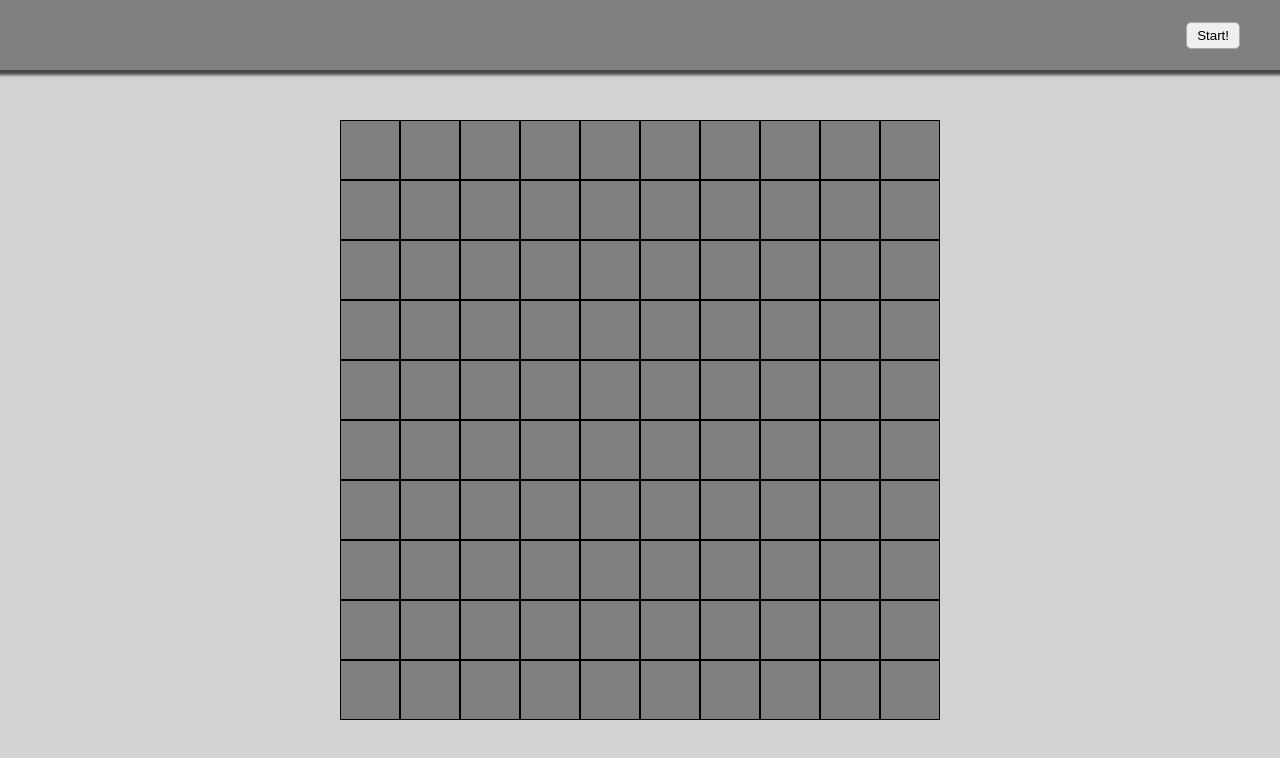
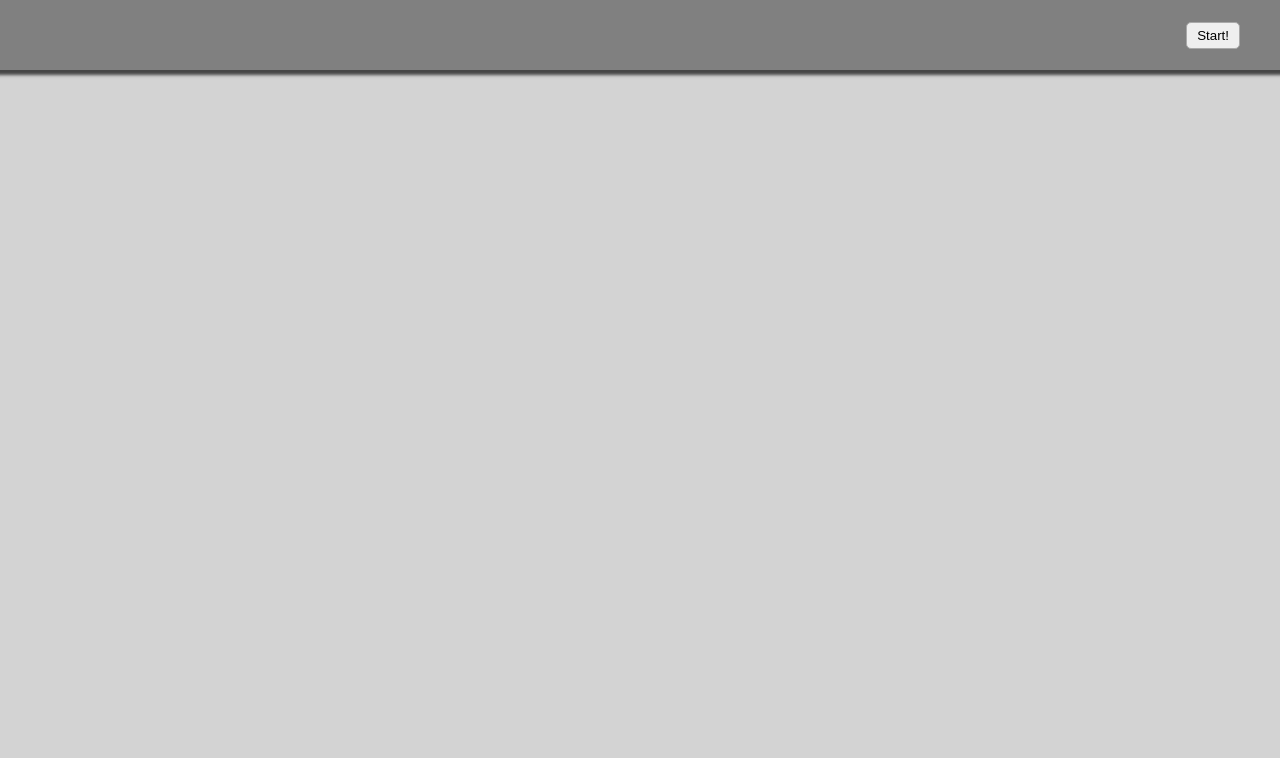
Before and after one commit to francescorossi1/js-campominato-grid, a plain HTML site: page index.html in a window 1280 px wide. Drawn offline with Linux system fonts and the light colour scheme.

Commit message:
milestone 2 completed

```diff
--- a/css/style.css
+++ b/css/style.css
@@ -18,6 +18,7 @@ body{
     padding: 5px 10px;
     border-radius: 5px;
     border: 1px solid darkgray;
+    cursor: pointer;
 
 }
 
@@ -49,5 +50,5 @@ body{
 }
 
 .cell.clicked {
-    background-color: red;
+    background-color: white;
 }
--- a/index.html
+++ b/index.html
@@ -16,106 +16,7 @@
     <main>
         <div class="container">
             <div id="grid">
-                <div class="cell"></div>
-                <div class="cell"></div>
-                <div class="cell"></div>
-                <div class="cell"></div>
-                <div class="cell"></div>
-                <div class="cell"></div>
-                <div class="cell"></div>
-                <div class="cell"></div>
-                <div class="cell"></div>
-                <div class="cell"></div>
-                <div class="cell"></div>
-                <div class="cell"></div>
-                <div class="cell"></div>
-                <div class="cell"></div>
-                <div class="cell"></div>
-                <div class="cell"></div>
-                <div class="cell"></div>
-                <div class="cell"></div>
-                <div class="cell"></div>
-                <div class="cell"></div>
-                <div class="cell"></div>
-                <div class="cell"></div>
-                <div class="cell"></div>
-                <div class="cell"></div>
-                <div class="cell"></div>
-                <div class="cell"></div>
-                <div class="cell"></div>
-                <div class="cell"></div>
-                <div class="cell"></div>
-                <div class="cell"></div>
-                <div class="cell"></div>
-                <div class="cell"></div>
-                <div class="cell"></div>
-                <div class="cell"></div>
-                <div class="cell"></div>
-                <div class="cell"></div>
-                <div class="cell"></div>
-                <div class="cell"></div>
-                <div class="cell"></div>
-                <div class="cell"></div>
-                <div class="cell"></div>
-                <div class="cell"></div>
-                <div class="cell"></div>
-                <div class="cell"></div>
-                <div class="cell"></div>
-                <div class="cell"></div>
-                <div class="cell"></div>
-                <div class="cell"></div>
-                <div class="cell"></div>
-                <div class="cell"></div>
-                <div class="cell"></div>
-                <div class="cell"></div>
-                <div class="cell"></div>
-                <div class="cell"></div>
-                <div class="cell"></div>
-                <div class="cell"></div>
-                <div class="cell"></div>
-                <div class="cell"></div>
-                <div class="cell"></div>
-                <div class="cell"></div>
-                <div class="cell"></div>
-                <div class="cell"></div>
-                <div class="cell"></div>
-                <div class="cell"></div>
-                <div class="cell"></div>
-                <div class="cell"></div>
-                <div class="cell"></div>
-                <div class="cell"></div>
-                <div class="cell"></div>
-                <div class="cell"></div>
-                <div class="cell"></div>
-                <div class="cell"></div>
-                <div class="cell"></div>
-                <div class="cell"></div>
-                <div class="cell"></div>
-                <div class="cell"></div>
-                <div class="cell"></div>
-                <div class="cell"></div>
-                <div class="cell"></div>
-                <div class="cell"></div>
-                <div class="cell"></div>
-                <div class="cell"></div>
-                <div class="cell"></div>
-                <div class="cell"></div>
-                <div class="cell"></div>
-                <div class="cell"></div>
-                <div class="cell"></div>
-                <div class="cell"></div>
-                <div class="cell"></div>
-                <div class="cell"></div>
-                <div class="cell"></div>
-                <div class="cell"></div>
-                <div class="cell"></div>
-                <div class="cell"></div>
-                <div class="cell"></div>
-                <div class="cell"></div>
-                <div class="cell"></div>
-                <div class="cell"></div>
-                <div class="cell"></div>
-                <div class="cell"></div>
+
             </div>
         </div>
     </main>
--- a/js/script.js
+++ b/js/script.js
@@ -27,6 +27,33 @@ Di cosa ho bisogno per generare i numeri?
 Proviamo sempre prima con dei console.log() per capire se stiamo ricevendo i dati giusti.
 Le validazioni e i controlli possiamo farli anche in un secondo momento */
 
-// Steps
+// * Functions
 
-// Hardcodiamo la griglia
+// Funzione per creare una cella
+
+const createCell = () => {
+    let cell = document.createElement('div');
+    cell.classList.add('cell');
+
+
+    return cell;
+}
+
+// * Steps
+
+// Creo la griglia usando js
+
+const grid = document.getElementById('grid');
+const button = document.getElementById('start-button');
+
+const rows = 10;
+const cells = 10;
+const totalCells = rows * cells;
+
+
+button.addEventListener('click',() => {
+    for(let i = 1; i <= totalCells; i++){
+        cell = createCell();
+        grid.appendChild(cell);
+    }
+})
```
